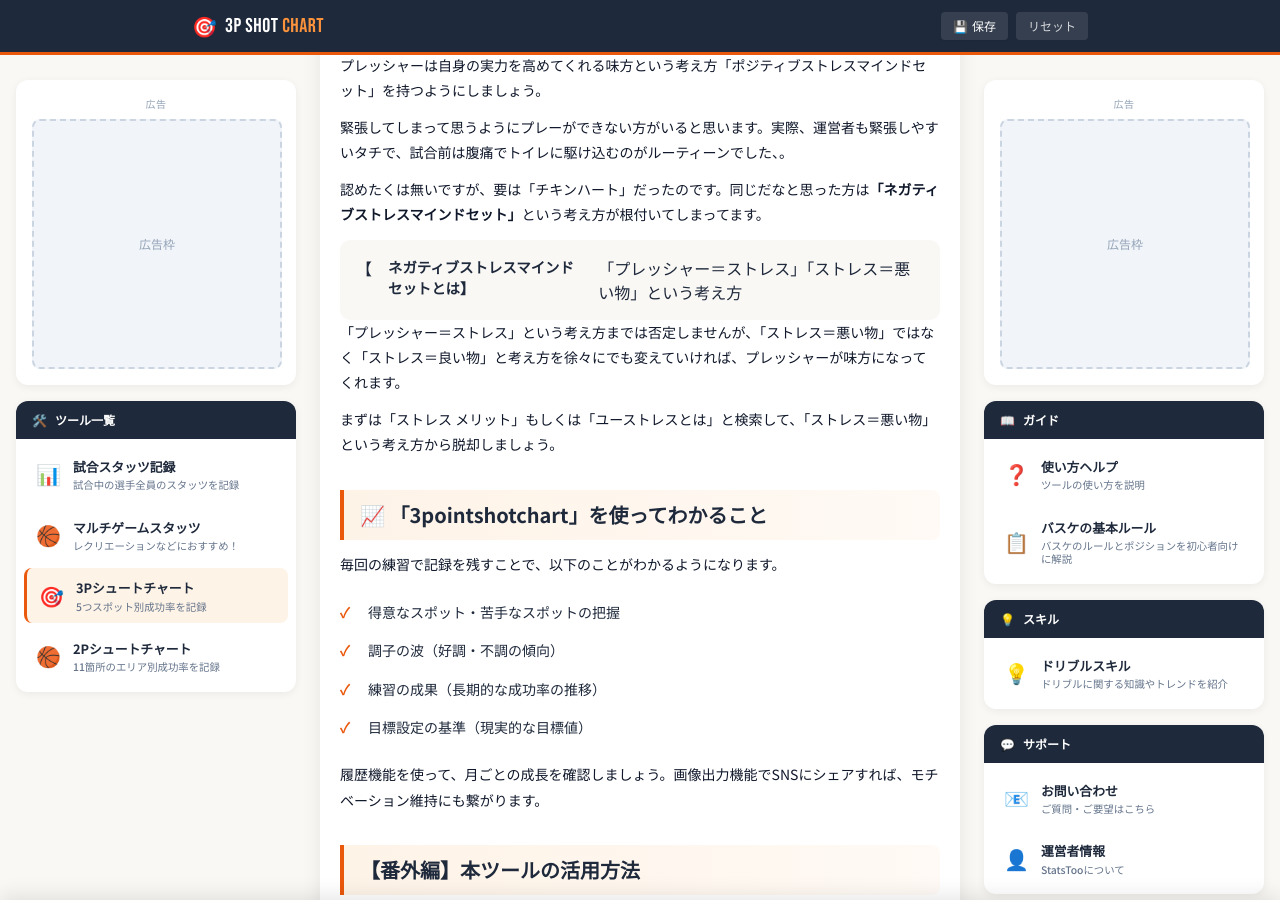
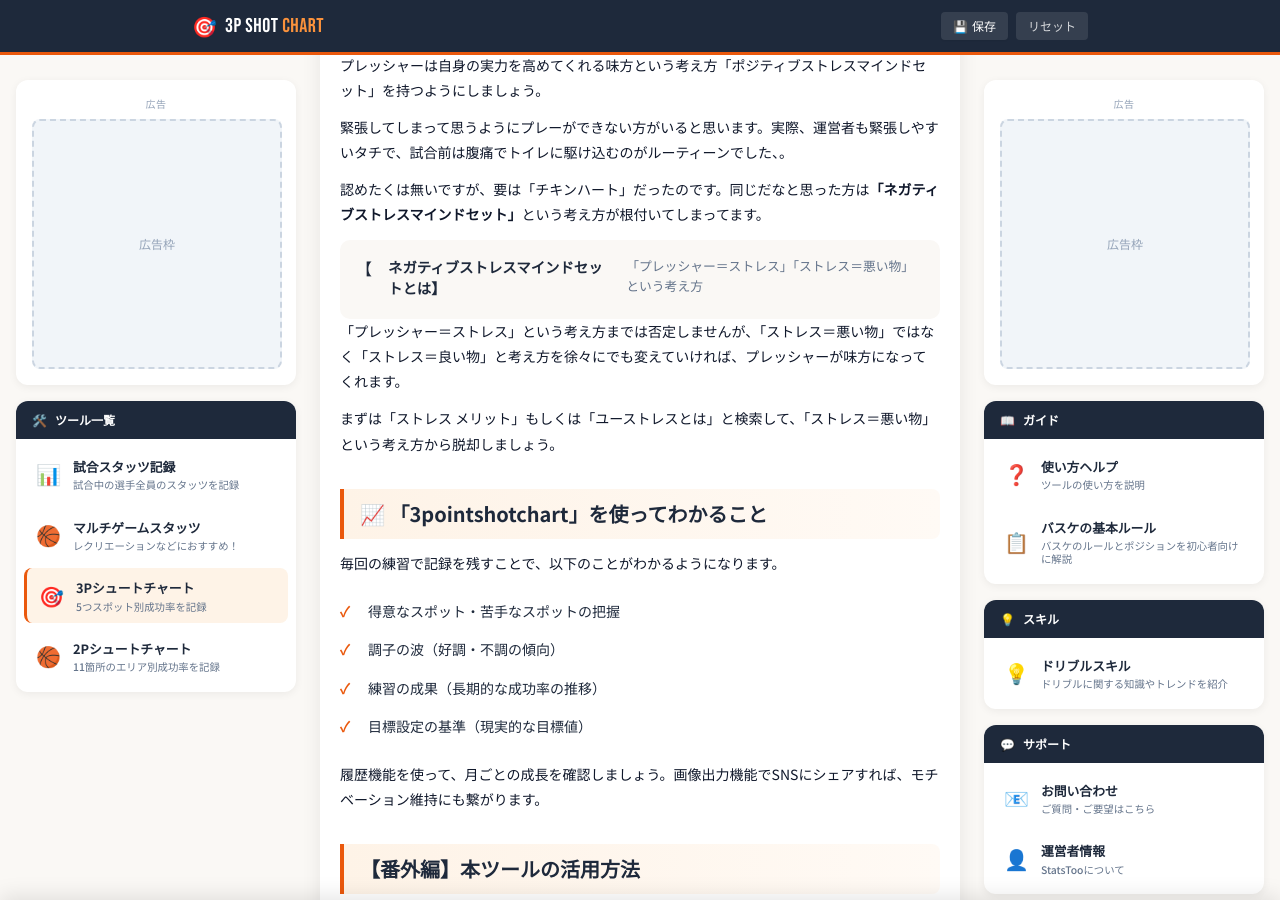
Before and after one commit to BSK-Ryo/statstoo, a Jekyll site: the page built from tools/3point-shot-chart/index.html, in a window 1280 px wide and 900 px high, scrolled down 4280 px. Built offline with Jekyll 4.4.1, drawn with Linux system fonts in a browser that asks for light colours; nearby versions of some CDN libraries.

Commit message:
微調整

```diff
--- a/tools/3point-shot-chart/index.html
+++ b/tools/3point-shot-chart/index.html
@@ -547,7 +547,7 @@ description: 3Pシュートのスポット別成功率を記録・分析。個
                 <p>緊張してしまって思うようにプレーができない方がいると思います。実際、運営者も緊張しやすいタチで、試合前は腹痛でトイレに駆け込むのがルーティーンでした、。</p>
                 <p>認めたくは無いですが、要は「チキンハート」だったのです。同じだなと思った方は<b>「ネガティブストレスマインドセット」</b>という考え方が根付いてしまってます。</p>
                 <div class="spot-item">
-                    【<strong>ネガティブストレスマインドセットとは】</strong> 「プレッシャー＝ストレス」「ストレス＝悪い物」という考え方
+                    【<strong>ネガティブストレスマインドセットとは】</strong> <p>「プレッシャー＝ストレス」「ストレス＝悪い物」という考え方</p>
                 </div>
                 <p>「プレッシャー＝ストレス」という考え方までは否定しませんが、「ストレス＝悪い物」ではなく「ストレス＝良い物」と考え方を徐々にでも変えていければ、プレッシャーが味方になってくれます。</p>
                 <p>まずは「ストレス メリット」もしくは「ユーストレスとは」と検索して、「ストレス＝悪い物」という考え方から脱却しましょう。</p>
```
